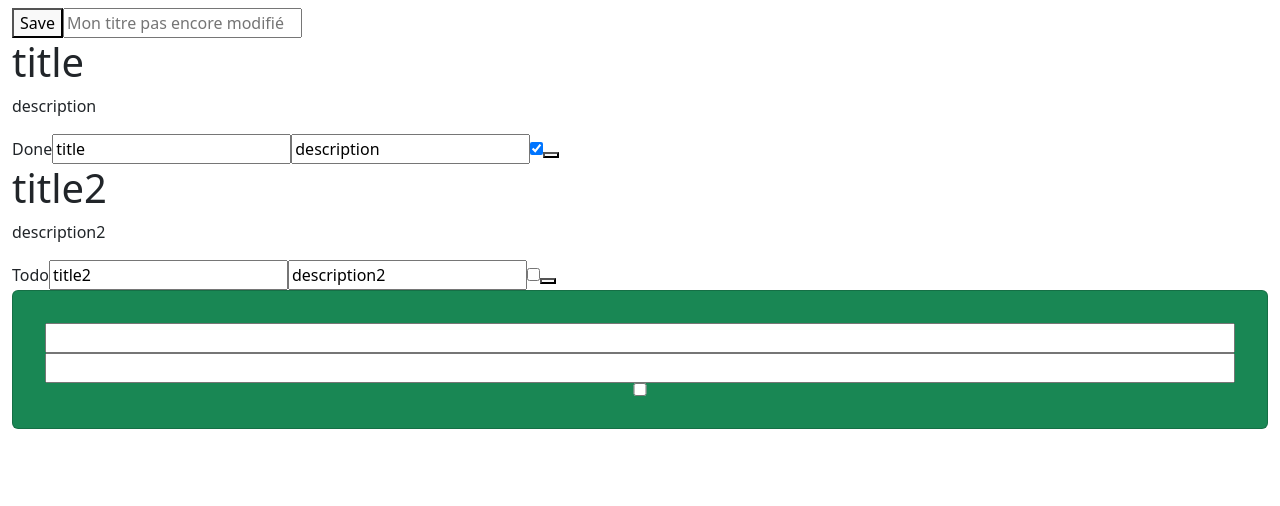
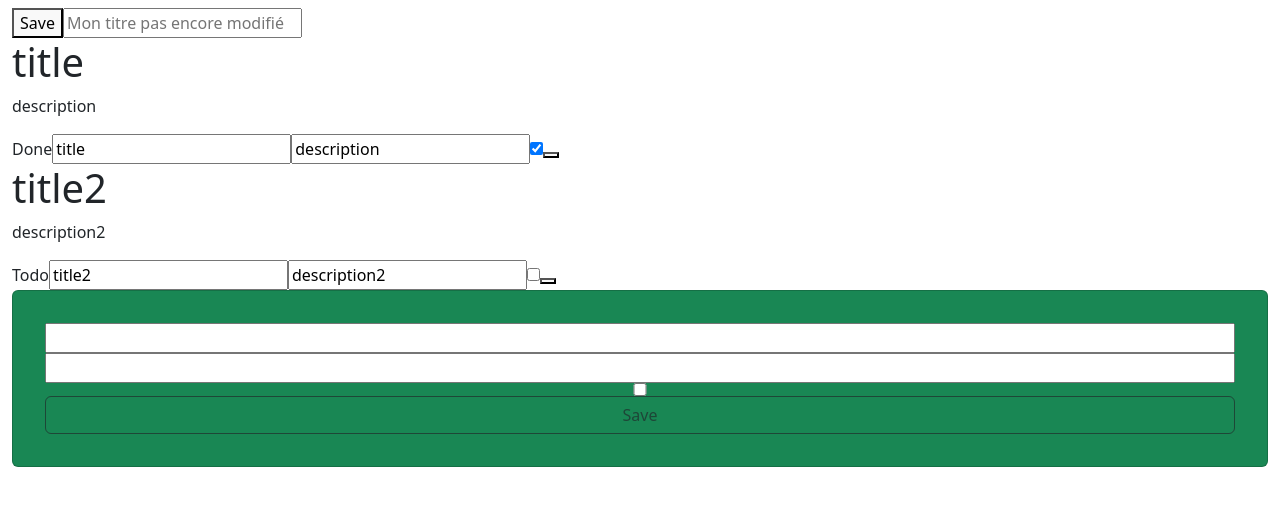
Before and after one commit to sbailleul/react-lesson, a React (Vite) app: page / in a window 1280 px wide. Shown: the top 506 px of the page. Built offline with nearby package versions, Linux system fonts and the light colour scheme.

Commit message:
feat(disabledSaveBtn): Disable save btn when todo is empty

```diff
--- a/src/EditableTodo.tsx
+++ b/src/EditableTodo.tsx
@@ -8,6 +8,8 @@ export function EditableTodo() {
     description: "",
     status: false,
   });
+  const canSaveTodo = !!todo.description && !!todo.title;
+
   return (
     <div className="card bg-success">
       <input
@@ -28,6 +30,12 @@ export function EditableTodo() {
           setTodo({ ...todo, status: !todo.status });
         }}
       />
+      <button
+        className="btn"
+        disabled={!canSaveTodo}
+      >
+        Save
+      </button>
     </div>
   );
 }
```
